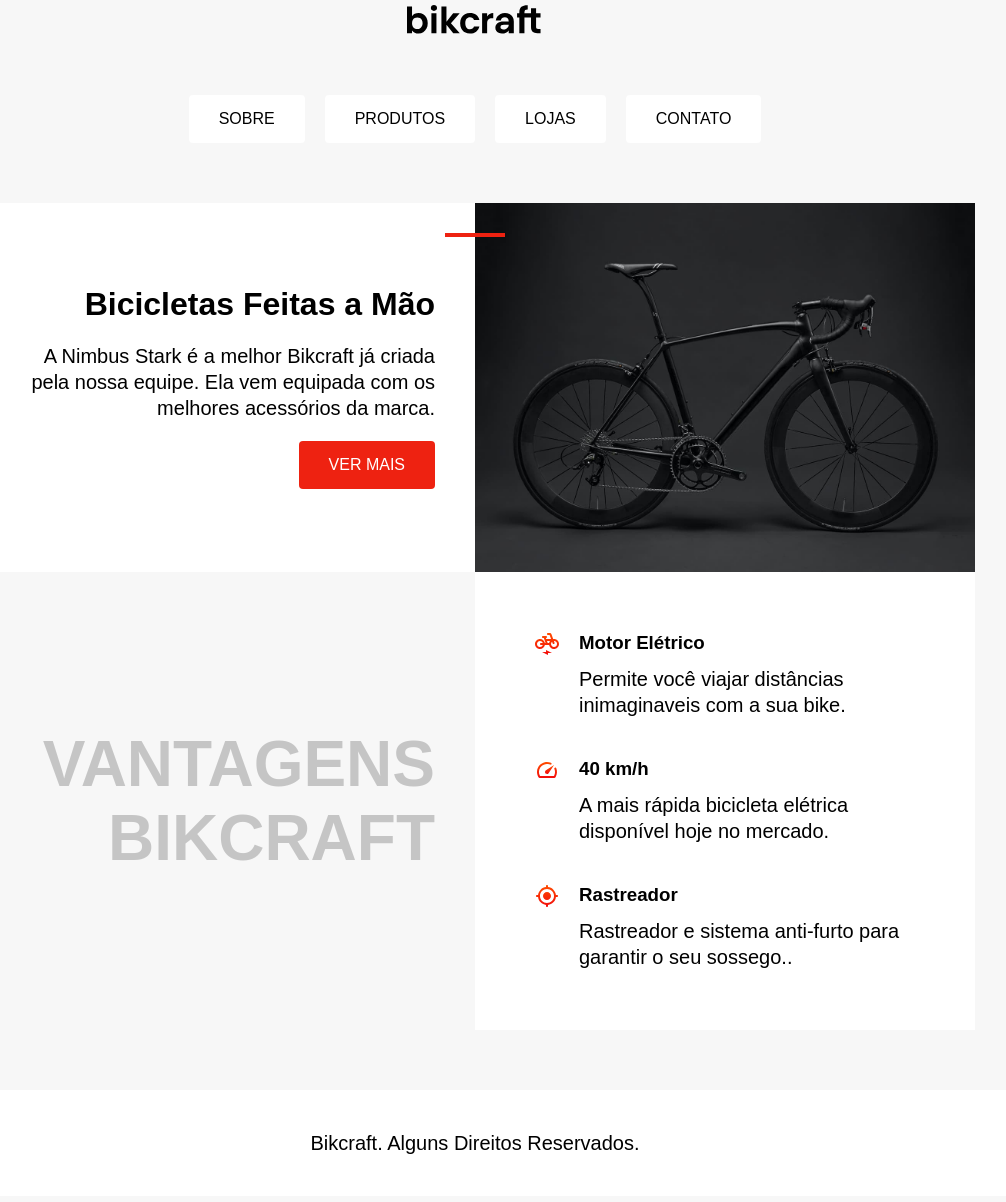
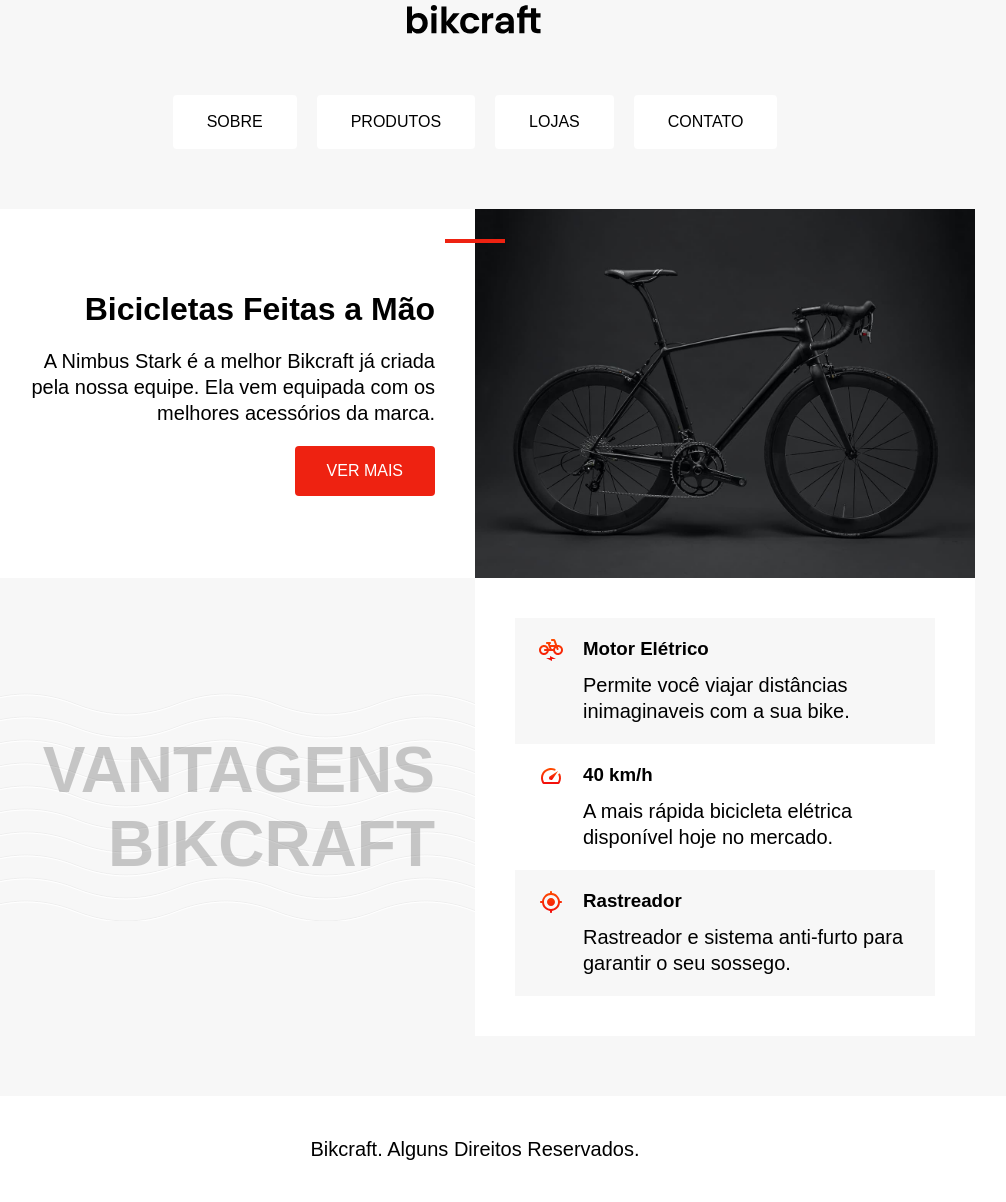
Before and after one commit to okborges/html-css-basico-origamid, a plain HTML site: page bikecraft/index.html in a window 1280 px wide. Shown: the part 57-1259 px from the top of the page, without its empty margins (165-1171 px from the left). Drawn offline with Linux system fonts and the light colour scheme.

Commit message:
arrumando detalhes

```diff
--- a/bikecraft/index.html
+++ b/bikecraft/index.html
@@ -6,57 +6,57 @@
   <meta http-equiv="X-UA-Compatible" content="IE=edge">
   <meta name="viewport" content="width=device-width, initial-scale=1.0">
   <link rel="stylesheet" href="style.css">
-  <title>BikCraft</title>
+  <title>bike</title>
 </head>
 
 <body>
-  <img src="img/bikcraft.svg" alt="logo bikcraft">
 
-  <div class="menu">
-    <a href="#">SOBRE</a>
-    <a href="#">PRODUTOS</a>
-    <a href="#">LOJAS</a>
-    <a href="#">CONTATO</a>
-  </div>
+  <header class="header">
+    <img src="./img/bikcraft.svg" alt="Bikcraft">
 
-  <div class="conteudo">
+    <nav aria-label="primária">
+      <ul class="menu">
+        <li><a href="/">Sobre</a></li>
+        <li><a href="/">Produtos</a></li>
+        <li><a href="/">Lojas</a></li>
+        <li><a href="/">Contato</a></li>
+      </ul>
+    </nav>
+  </header>
 
-    <div class="introducao">
-      <span class="detalhe"></span>
-      <h1>Bicicletas Feitas a Mão</h1>
-      <p>A Nimbus Stark é a melhor Bikcraft já criada pela nossa equipe. Ela vem equipada com os melhores acessórios da marca.</p>
-      <a href="#" class="botao">VER MAIS</a>
-    </div>
+  <main>
+    <article class="conteudo" aria-labelledby="label-introducao">
+      <div class="introducao">
+        <h1 id="label-introducao">Bicicletas Feitas a Mão</h1>
+        <p>A Nimbus Stark é a melhor Bikcraft já criada pela nossa equipe. Ela vem equipada com os melhores acessórios da marca.</p>
+        <a class="botao" href="/">Ver Mais</a>
+      </div>
+      <img src="./img/bicicleta.jpg" alt="Bicicleta Bikcraft Preta">
+    </article>
 
-    <img src="img/bicicleta.jpg" alt="bicicleta preta" id="bicicleta">
+    <article class="conteudo" aria-labelledby="label-vantagens">
+      <h2 class="subtitulo" id="label-vantagens">Vantagens Bikcraft</h2>
+      <ul class="vantagens">
+        <li class="vantagens-item">
+          <img src="./img/eletrica.svg" alt="">
+          <h3>Motor Elétrico</h3>
+          <p>Permite você viajar distâncias inimaginaveis com a sua bike.</p>
+        </li>
+        <li class="vantagens-item">
+          <img src="./img/velocidade.svg" alt="">
+          <h3>40 km/h</h3>
+          <p>A mais rápida bicicleta elétrica disponível hoje no mercado.</p>
+        </li>
+        <li class="vantagens-item">
+          <img src="./img/rastreador.svg" alt="">
+          <h3>Rastreador</h3>
+          <p>Rastreador e sistema anti-furto para garantir o seu sossego.</p>
+        </li>
+      </ul>
+    </article>
+  </main>
 
-
-
-    <h2 class="subtitulo">VANTAGENS BIKCRAFT</h2>
-
-    <div class="vantagens">
-      <div class="vantagens-item">
-        <img src="img/eletrica.svg" alt="">
-        <h3>Motor Elétrico</h3>
-        <p>Permite você viajar distâncias inimaginaveis com a sua bike.</p>
-      </div>
-
-      <div class="vantagens-item">
-        <img src="img/velocidade.svg" alt="">
-        <h3>40 km/h</h3>
-        <p>A mais rápida bicicleta elétrica disponível hoje no mercado.</p>
-      </div>
-
-      <div class="vantagens-item">
-        <img src="img/rastreador.svg" alt="">
-        <h3>Rastreador</h3>
-        <p>Rastreador e sistema anti-furto para garantir o seu sossego..</p>
-      </div>
-    </div>
-
-  </div>
-
-  <footer>
+  <footer class="rodape">
     <p>Bikcraft. Alguns Direitos Reservados.</p>
   </footer>
 </body>
--- a/bikecraft/style.css
+++ b/bikecraft/style.css
@@ -1,11 +1,26 @@
 body {
-  background-color: #f7f7f7;
   font-family: Arial, Helvetica, sans-serif;
   margin: 0px;
   display: grid;
   gap: 60px;
   justify-items: center;
   margin-top: 60px;
+  background-color: #f7f7f7;
+}
+
+img {
+  max-width: 100%;
+  display: block;
+}
+
+a {
+  text-decoration: none;
+}
+
+ul {
+  margin: 0px;
+  padding: 0px;
+  list-style: none;
 }
 
 p,
@@ -16,28 +31,35 @@
 }
 
 p {
-  font-size: 20px;
+  font-size: 1.25rem;
   line-height: 1.3;
+}
+
+.header {
+  display: grid;
+  gap: 60px;
+  justify-items: center;
 }
 
 .menu {
   display: flex;
+  flex-wrap: wrap;
   gap: 20px;
-  flex-wrap: wrap;
   justify-content: center;
 }
 
 .menu a {
-  text-decoration: none;
-  background-color: white;
-  color: black;
-  padding: 15px 30px;
+  display: block;
+  background: #ffffff;
+  padding: 1rem 2rem;
   border-radius: 4px;
+  color: #000000;
+  text-transform: uppercase;
+  border: 2px solid #fff;
 }
 
-#bicicleta {
-  width: 100%;
-  display: block;
+.menu a:hover {
+  border-color: #e21;
 }
 
 .conteudo {
@@ -47,41 +69,50 @@
 }
 
 .introducao {
-  display: grid;
-  background-color: white;
+  background: #fff;
   padding: 40px;
   text-align: right;
   position: relative;
+  display: grid;
+  gap: 20px;
   align-content: center;
-  gap: 20px;
   justify-items: end;
 }
 
-.botao {
-  text-decoration: none;
-  background-color: #ee2211;
-  color: white;
-  padding: 15px 30px;
-  border-radius: 4px;
+.introducao h1 {
+  font-size: 2rem;
 }
 
-.detalhe {
+.introducao::before {
+  content: "";
   width: 60px;
   height: 4px;
-  background-color: #ee2211;
-  display: inline-block;
+  background: #e21;
   position: absolute;
   top: 30px;
   right: -30px;
 }
 
+.botao {
+  background: #e21;
+  color: #fff;
+  padding: 1rem 2rem;
+  border-radius: 4px;
+  text-transform: uppercase;
+}
+
+.botao:hover {
+  background: #900;
+}
+
 .subtitulo {
-  font-size: 64px;
+  font-size: 4rem;
   text-transform: uppercase;
   color: rgba(0, 0, 0, 0.2);
   text-align: right;
   padding: 40px;
   align-self: center;
+  background-image: url("./img/onda.svg");
 }
 
 .vantagens {
@@ -94,13 +125,22 @@
   grid-template-columns: auto 1fr;
   gap: 10px 20px;
   padding: 20px;
+  border-left: 4px solid transparent;
+}
+
+.vantagens-item:nth-child(odd) {
+  background: #f7f7f7;
+}
+
+.vantagens-item:hover {
+  border-color: #e21;
 }
 
 .vantagens-item p {
   grid-column: 2;
 }
 
-footer {
+.rodape {
   background: #fff;
   width: 100%;
   text-align: center;
```
Also changed, not shown: bikecraft/img/onda.svg (added).
